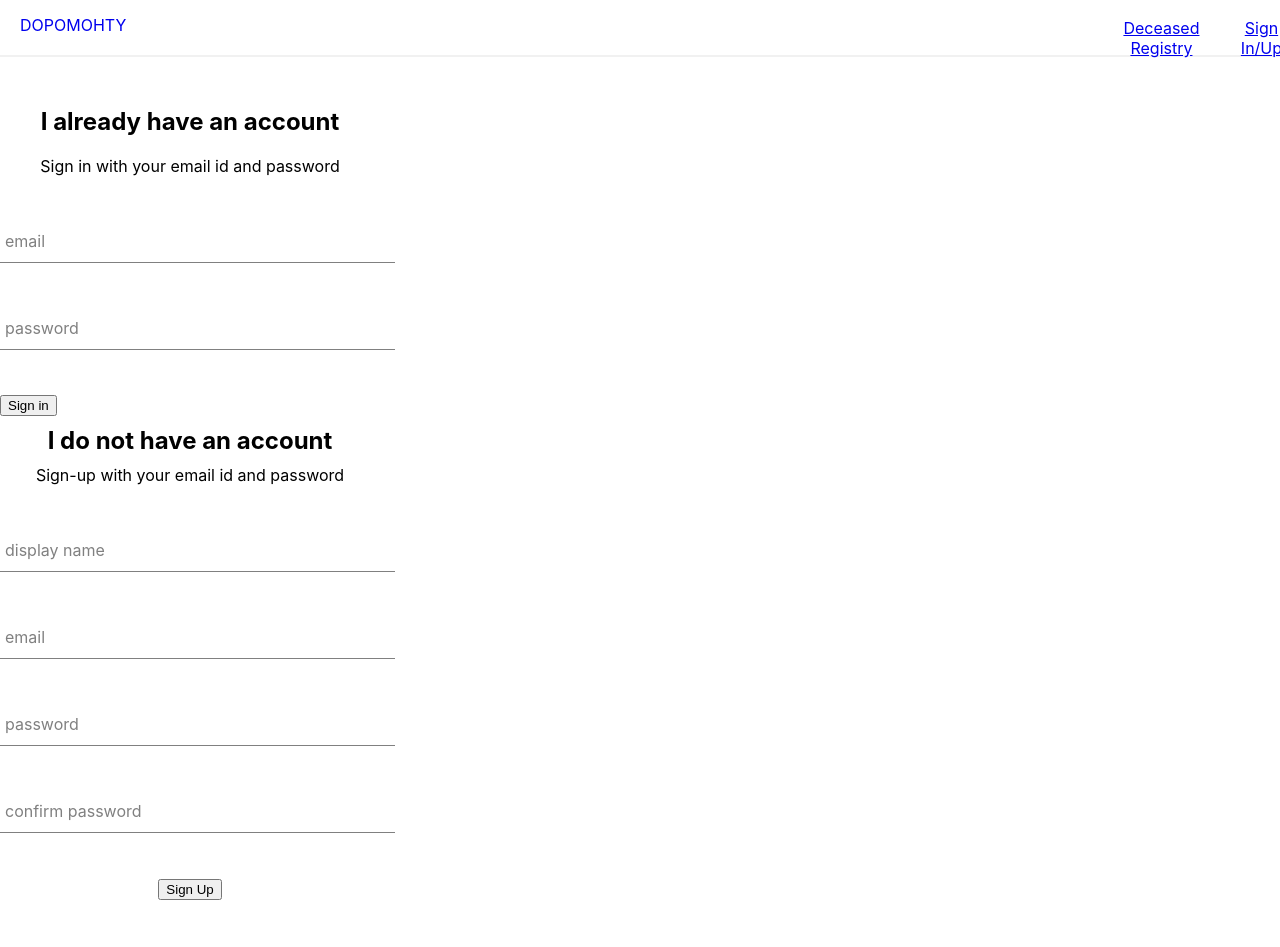
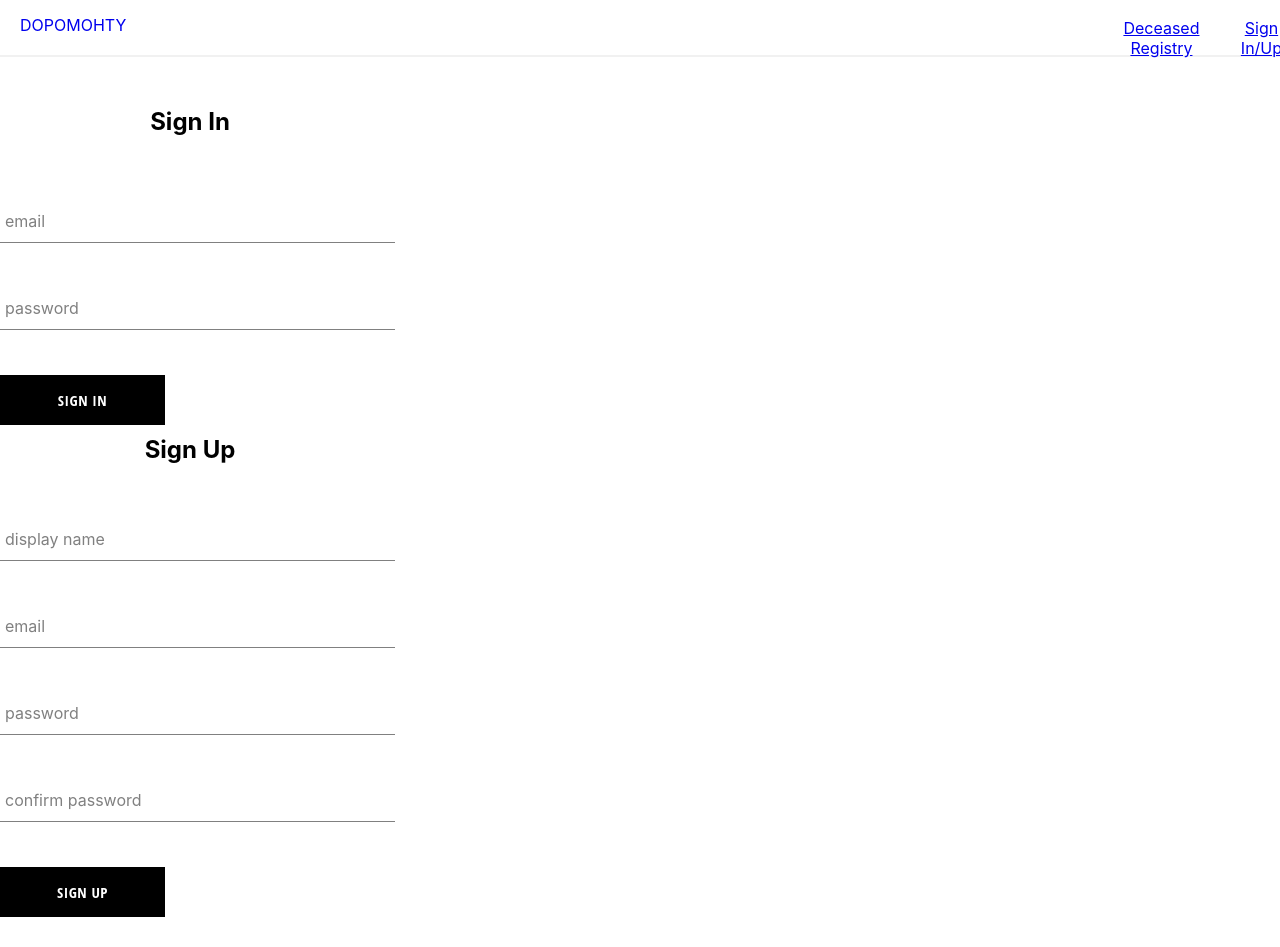
Before and after one commit to Achudan/dopomhty, a React (Create React App) app: page /signin in a window 1280 px wide. Shown: the top 947 px of the page. Built offline with nearby package versions, Linux system fonts and the light colour scheme; what google-maps-react would draw is missing.

Commit message:
sign in and up name

```diff
--- a/src/components/Sign-in/Sign-in.component.jsx
+++ b/src/components/Sign-in/Sign-in.component.jsx
@@ -3,7 +3,7 @@ import { useState } from "react/cjs/react.development";
 import './Sign-in.styles.scss';
 import FormInput from "../Form-Input/form-input.component";
 import SignUp from "../Sign-up/Sign-up.component";
-// import CustomButton from "../Custom-Button/custom-button.component";
+import CustomButton from "../Custom-Button/custom-button.component";
 
 const Signin = () =>{
     const [name, setName] = useState({email:'',password:''});
@@ -30,15 +30,13 @@ const Signin = () =>{
     }
     return(
         <div className="sign-in">
-            <h2>I already have an account</h2>
-            <span>Sign in with your email id and password</span>
-
+            <h2>Sign In</h2>
             <form onSubmit={handleSubmit}>
                 <FormInput name="email" type="email" value={name.email} handleChange={(e)=>handleChange(e)} label="email" required/>
                 <FormInput name="password" type="password" value={name.password} handleChange={(e)=>handleChange(e)} label="password" required/>
                 <div className="buttons">
-                    {/* <CustomButton type="submit">Sign in</CustomButton> */}
-                    <button type="submit">Sign in</button>
+                    <CustomButton type="submit">Sign in</CustomButton>
+                    {/* <button type="submit">Sign in</button> */}
                 </div>
             </form>
             <SignUp/>
--- a/src/components/Sign-up/Sign-up.component.jsx
+++ b/src/components/Sign-up/Sign-up.component.jsx
@@ -1,7 +1,7 @@
 import React from "react";
 import './Sign-up.styles.scss';
 import FormInput from "../Form-Input/form-input.component";
-// import CustomButton from "../Custom-Button/custom-button.component";
+import CustomButton from "../Custom-Button/custom-button.component";
 import { useState } from "react/cjs/react.development";
 // import { auth, createUserProfileDocument } from "../../firebase/firebase.utils";
 
@@ -27,17 +27,16 @@ const SignUp = () =>{
     }
     return(
         <div className="sign-up">
-            <h2 className="title">I do not have an account</h2>
-            <span>Sign-up with your email id and password</span>
-
+            <h2 className="title">Sign Up</h2>
             <form onSubmit={handleSubmit}>
                 <FormInput name="displayName" type="text" value={state.displayName} handleChange={(e)=>handleChange(e)} label="Display Name" required/>
                 <FormInput name="email" type="email" value={state.email} handleChange={(e)=>handleChange(e)} label="Email" required/>
                 <FormInput name="password" type="password" value={state.password} handleChange={(e)=>handleChange(e)} label="Password" required/>
                 <FormInput name="confirmPassword" type="password" value={state.confirmPassword} handleChange={(e)=>handleChange(e)} label="Confirm Password" required/>
-
-                {/* <CustomButton type="submit">Sign Up</CustomButton> */}
-                <button type="submit">Sign Up</button>
+                <div className="buttons">
+                <CustomButton type="submit">Sign Up</CustomButton>
+                </div>
+                {/* <button type="submit">Sign Up</button> */}
             </form>
         </div>
     )
--- a/src/components/Sign-up/Sign-up.styles.scss
+++ b/src/components/Sign-up/Sign-up.styles.scss
@@ -2,7 +2,10 @@
     width: 380px;
     display: flex;
     flex-direction: column;
-
+    .buttons{
+        display: flex;
+        justify-content: space-between;
+    }
     .title{
      margin: 10px 0;
     }
```
